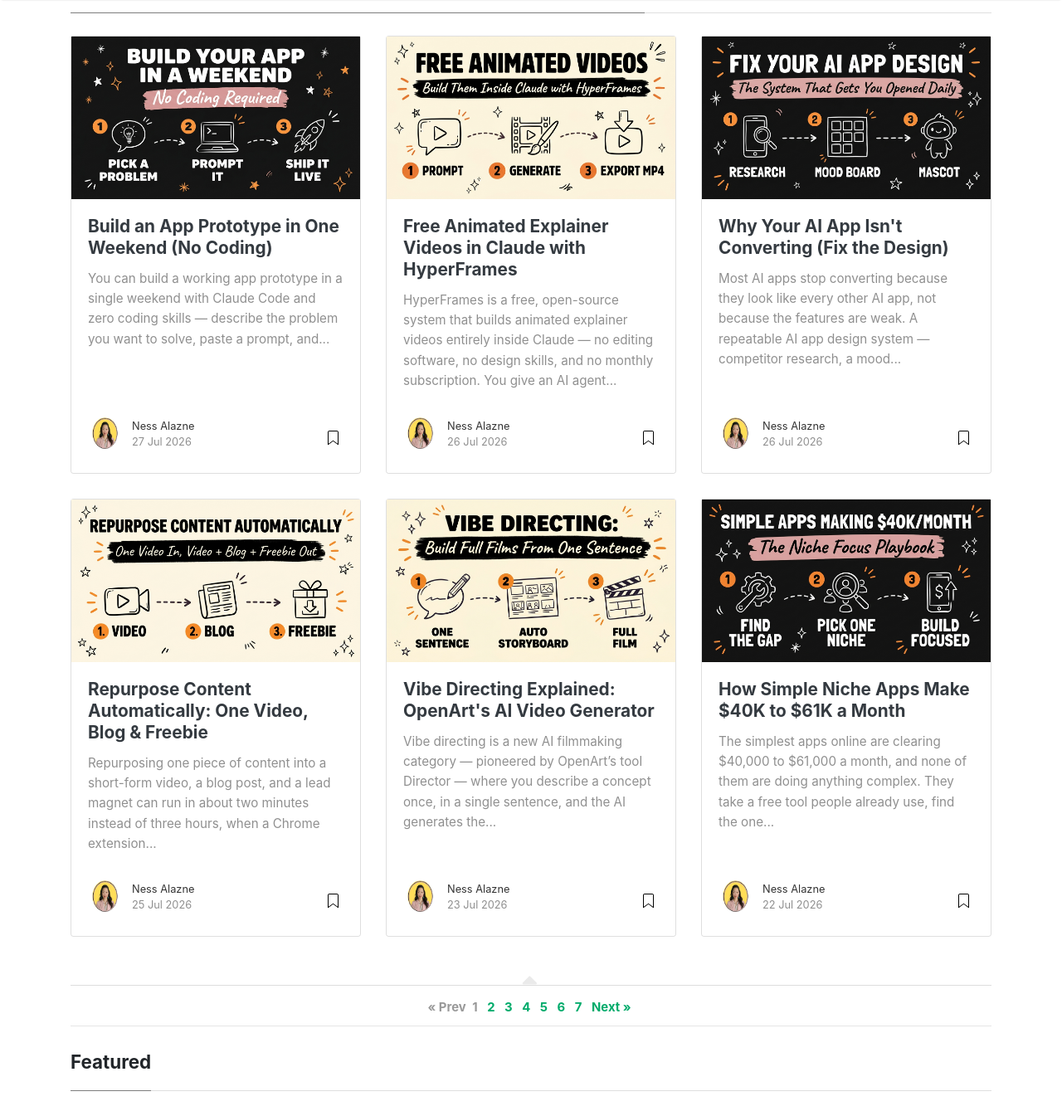
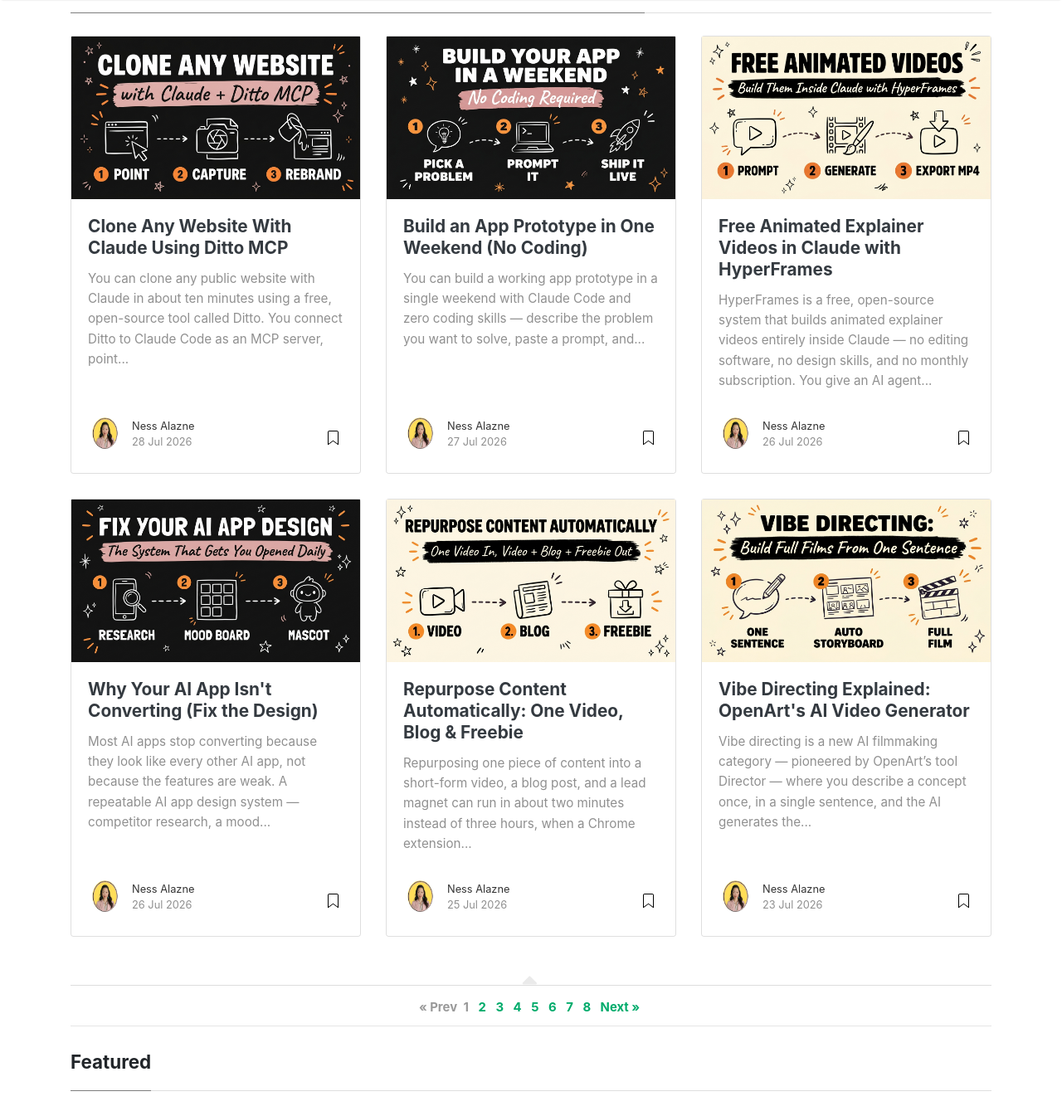
Before and after one commit to nessalazne/nessalazne.github.io, a Jekyll site: the page built from index.html, in a window 1280 px wide and 1400 px high, scrolled down 247 px, cut to the strip 0-1339 px from the top of the window. Shown: the whole strip at 83% size. Built offline with Jekyll 4.4.1, drawn with Linux system fonts in a browser that asks for light colours; nearby versions of some CDN libraries; the list of posts is cut into pages by our own code; some of the changed lines change nothing that is shown; some of the changed text lies outside the part shown.

Commit message:
Add: Clone Any Website With Claude Using Ditto MCP

````diff
--- a/_pages/get.md
+++ b/_pages/get.md
@@ -393,6 +393,12 @@
   ],
   "clone": [
     {
+      title: "The Website Cloning Playbook",
+      desc: "Clone any page with Claude + Ditto MCP, then make it yours in 4 steps",
+      url: "https://hub.digicuratoragency.com/freebie?kw=clone",
+      post: "https://blog.digicuratoragency.com/clone-any-website-claude-ditto-mcp/"
+    },
+    {
       title: "Clone Any $800K App in 15 Minutes",
       desc: "A 4-phase cheat sheet for cloning any SaaS app using Claude Code — no dev team, no coding background, and no $800K budget required.",
       url: "https://guides.digicuratoragency.com/guides/clone-800k-app-claude-code",
--- /dev/null
+++ b/_posts/2026-07-28-clone-any-website-claude-ditto-mcp.md
@@ -0,0 +1,169 @@
+---
+layout: post
+title: "Clone Any Website With Claude Using Ditto MCP"
+description: "Point Claude at any public URL and get clean Next.js or Vite code back. Here is how the free, open-source Ditto MCP server clones a website in minutes."
+author: ness
+categories: [Claude Code, AI Automation]
+tags: [clone website, ditto mcp, claude code, mcp server, web design]
+image: assets/images/clone-any-website-claude-ditto-mcp-header.jpg
+featured: false
+---
+
+You can clone any public website with Claude in about ten minutes using a free, open-source tool called Ditto. You connect Ditto to Claude Code as an MCP server, point it at a URL, and it returns the page as clean Next.js or Vite code running on your own machine — real layout, real fonts, real breakpoints. Then you tell Claude to swap the copy, the colours and the brand until the page is yours.
+
+The important part is what Ditto is *not*. It is not an AI squinting at a screenshot and guessing at the design. It captures exactly what the browser rendered, which is why the output actually matches the original instead of being a vague approximation of it.
+
+---
+
+## Get the Free Guide
+
+The full setup playbook: installing the Ditto MCP server, wiring it into Claude Code, and the exact prompts I use to rebrand a cloned page end to end.
+
+**[Get the free Website Cloning Playbook →](https://hub.digicuratoragency.com/freebie?kw=clone)**
+
+---
+
+<div style="max-width: 315px; margin: 2rem auto;">
+  <div style="position: relative; padding-bottom: 177.78%; height: 0; overflow: hidden; border-radius: 10px;">
+    <iframe style="position: absolute; top: 0; left: 0; width: 100%; height: 100%;"
+      src="https://www.youtube.com/embed/o8Iw6iJ49As"
+      frameborder="0"
+      allow="accelerometer; autoplay; clipboard-write; encrypted-media; gyroscope; picture-in-picture"
+      allowfullscreen></iframe>
+  </div>
+</div>
+
+## What Is Ditto and How Does It Clone a Website?
+
+Ditto is an open-source website cloner built by ion.design that turns any public URL into componentised front-end code. It is MIT-licensed, free to use, and self-hostable, and as of July 2026 it ships three ways to run it: a hosted REST API, a self-hosted pipeline, and an MCP server you can wire into an AI agent like Claude Code.
+
+What it pulls out of a page goes well beyond a layout screenshot:
+
+- Design tokens, web fonts and responsive breakpoints
+- Hover and focus states, dropdown menus and accordions
+- Declarative motion and transitions
+- SEO metadata, JSON-LD and sitemaps
+- An organised project structure with components, sections and content models
+
+The output is TypeScript, in either **Next.js** or **Vite**, styled with either **Tailwind v4** or plain CSS. That means what lands on your machine is a real project you can open, run and edit — not an HTML blob you have to untangle first.
+
+## Why Is Ditto Different From Screenshot-to-Code Tools?
+
+Ditto is deterministic: the capture step does not use LLM inference at all, so the same URL produces the same result every time. Screenshot-to-code tools ask a model to look at a picture and invent markup that resembles it, which is why they drift on spacing, miss hover states entirely, and give you a different answer on every run.
+
+| | Screenshot-to-code | Ditto |
+|---|---|---|
+| How it reads the page | A model guesses from an image | Captures what the browser actually rendered |
+| Consistency | Different output each run | Same input, same output |
+| Interactive states | Usually lost | Hover, focus, dropdowns, accordions preserved |
+| Fonts and tokens | Approximated | Extracted directly |
+| Output | Loose markup | Componentised Next.js or Vite + TypeScript |
+
+This is the same principle behind [reverse-engineering an existing app with Claude Code](https://blog.digicuratoragency.com/reverse-engineer-app-claude-code/) — you get much further starting from what something *is* than from what a model thinks it looks like.
+
+## How Do You Connect Ditto to Claude Code?
+
+Connecting Ditto takes three steps and a couple of minutes. You need a free API key from the Ditto site before you start.
+
+1. **Get your API key.** Grab one from the `/api-key` page on [ditto.site](https://www.ditto.site/). It is free.
+2. **Add the MCP server** to your Claude Code MCP configuration:
+
+   ```json
+   {
+     "mcpServers": {
+       "ditto": {
+         "url": "https://api.ditto.site/mcp",
+         "headers": {
+           "Authorization": "Bearer ${DITTO_API_KEY}"
+         }
+       }
+     }
+   }
+   ```
+
+3. **Set `DITTO_API_KEY`** in your environment, restart Claude Code, and confirm the server shows as connected.
+
+From there you just talk to Claude normally: *"Use Ditto to clone https://example.com as a Next.js project with Tailwind, then run it locally."* Claude calls the tool, waits for the capture, and drops the project into your working directory.
+
+If MCP servers are new to you, the same wiring pattern shows up everywhere — it is worth reading how [Claude Code's slash commands and configuration work](https://blog.digicuratoragency.com/claude-code-slash-commands/) before you start stacking servers.
+
+## How Do You Turn a Cloned Page Into Your Own?
+
+Once the project is running locally, the rebrand is a conversation, not a rebuild. This is where the ten-minutes-versus-two-weeks difference actually lands: you start from a structure that already converts and spend your time on the message instead of the markup.
+
+Prompts that do most of the work:
+
+- *"Replace all copy with the content in `brand.md`. Keep the section structure and word counts roughly the same."*
+- *"Swap the design tokens to my palette: primary `#DEB4B4`, accent `#F5C018`, background `#111111`. Update every component that references the old values."*
+- *"Replace the web fonts with Inter and Playfair Display, and update the token file rather than hardcoding them."*
+- *"Strip the original logo, favicon and OG image, and wire in the assets in `/public/brand`."*
+
+Work in that order — copy, then colour, then type, then assets. Changing tokens before copy means re-reviewing every section twice. When it looks right, [deploy it live with Claude Code and Railway](https://blog.digicuratoragency.com/claude-code-railway-live-app/) and you have a shipped page.
+
+## What Should You Actually Clone?
+
+Clone structure, not identity. A cloned page is a starting skeleton, and the parts that make it *theirs* — brand name, logo, copy, photography, illustration — need to be gone before you publish anything. Layout conventions, section ordering and interaction patterns are not protected in the way brand assets and written copy are, and the difference matters commercially as much as legally: a page still wearing someone else's words will not convert for your audience anyway.
+
+The honest use cases are the boring ones. Rebuild your own old site on a modern stack. Take a competitor's page as a wireframe for a first draft. Recreate a page you like as a way of learning how it was constructed. If you would be uncomfortable telling the original owner what you did, that is the signal to change more before you ship.
+
+## FAQ
+
+### Is Ditto free?
+
+Yes. Ditto is MIT-licensed and free to use, and you can self-host the entire pipeline. The hosted API and MCP server require a free API key from ditto.site.
+
+### Does Ditto work with Claude Code, or only Claude on the web?
+
+Ditto ships an MCP server, so it works with any MCP-capable agent — Claude Code, Cursor, or your own build loop. You add it to your MCP configuration with the server URL and your API key.
+
+### What code does Ditto output?
+
+Next.js or Vite projects in TypeScript, styled with Tailwind v4 or plain CSS. It also extracts design tokens, fonts, breakpoints, interactive states, SEO metadata and JSON-LD.
+
+### Is it legal to clone a website?
+
+Cloning a page's layout for learning or as a first-draft wireframe is generally fine; republishing someone's copy, logo, images or brand identity is not. Replace all brand assets and written content before you put anything live.
+
+### Why not just use a screenshot-to-code tool?
+
+Screenshot-to-code asks a model to guess markup from an image, so spacing drifts and interactive states are lost. Ditto captures what the browser actually rendered, which makes the output consistent and much closer to the original.
+
+## Start With a Page You Already Like
+
+The reason most landing pages never get built is not the writing — it is staring at an empty canvas and inventing a layout and a message at the same time. Cloning removes one of those two problems. You clone any website with Claude, strip it back to a structure, and put your own offer into a page that already knows how to sell.
+
+If you want the systems behind this — the skills, the MCP setups and the automations I use to run content and builds end to end — come and [Join the Vibe Coding Build →](https://hub.digicuratoragency.com/about).
+
+<script type="application/ld+json">
+{
+  "@context": "https://schema.org",
+  "@type": "FAQPage",
+  "mainEntity": [
+    {
+      "@type": "Question",
+      "name": "Is Ditto free?",
+      "acceptedAnswer": { "@type": "Answer", "text": "Yes. Ditto is MIT-licensed and free to use, and you can self-host the entire pipeline. The hosted API and MCP server require a free API key from ditto.site." }
+    },
+    {
+      "@type": "Question",
+      "name": "Does Ditto work with Claude Code, or only Claude on the web?",
+      "acceptedAnswer": { "@type": "Answer", "text": "Ditto ships an MCP server, so it works with any MCP-capable agent — Claude Code, Cursor, or your own build loop. You add it to your MCP configuration with the server URL and your API key." }
+    },
+    {
+      "@type": "Question",
+      "name": "What code does Ditto output?",
+      "acceptedAnswer": { "@type": "Answer", "text": "Next.js or Vite projects in TypeScript, styled with Tailwind v4 or plain CSS. It also extracts design tokens, fonts, breakpoints, interactive states, SEO metadata and JSON-LD." }
+    },
+    {
+      "@type": "Question",
+      "name": "Is it legal to clone a website?",
+      "acceptedAnswer": { "@type": "Answer", "text": "Cloning a page's layout for learning or as a first-draft wireframe is generally fine; republishing someone's copy, logo, images or brand identity is not. Replace all brand assets and written content before you put anything live." }
+    },
+    {
+      "@type": "Question",
+      "name": "Why not just use a screenshot-to-code tool?",
+      "acceptedAnswer": { "@type": "Answer", "text": "Screenshot-to-code asks a model to guess markup from an image, so spacing drifts and interactive states are lost. Ditto captures what the browser actually rendered, which makes the output consistent and much closer to the original." }
+    }
+  ]
+}
+</script>
````
Also changed, not shown: assets/images/clone-any-website-claude-ditto-mcp-header.jpg (added), 1 other file.
